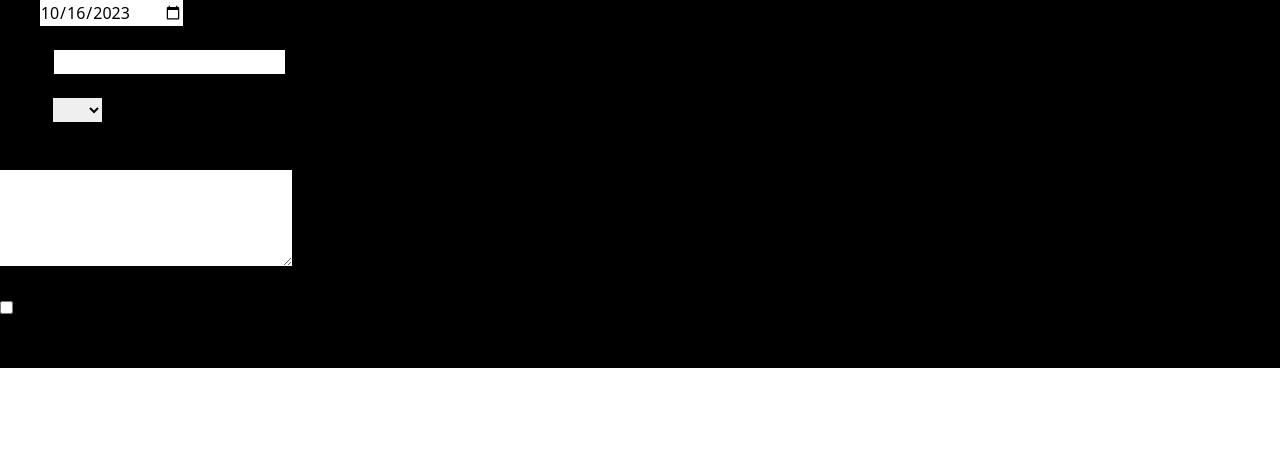
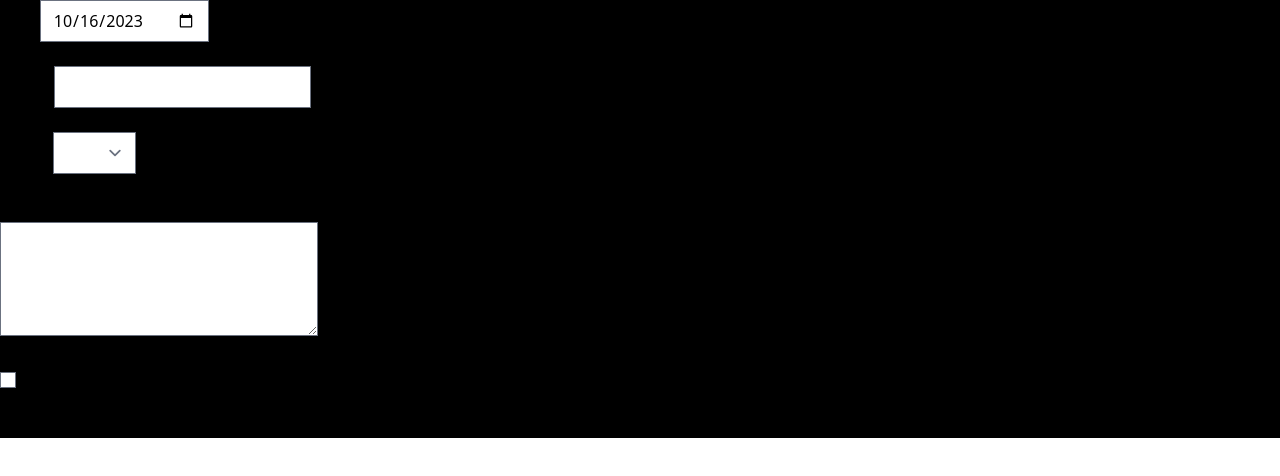
Before and after one commit to Kattegatt/vue-boulder-journal, a Vue app: page / in a window 1280 px wide. Shown: the top 476 px of the page. Built offline with nearby package versions, Linux system fonts and the light colour scheme.

Commit message:
added tailwind with forms

```diff
--- a/tailwind.config.js
+++ b/tailwind.config.js
@@ -4,5 +4,5 @@ module.exports = {
 	theme: {
 		extend: {},
 	},
-	plugins: [], // require('@tailwindcss/forms')
+	plugins: [require('@tailwindcss/forms')], // require('@tailwindcss/forms')
 };
```
